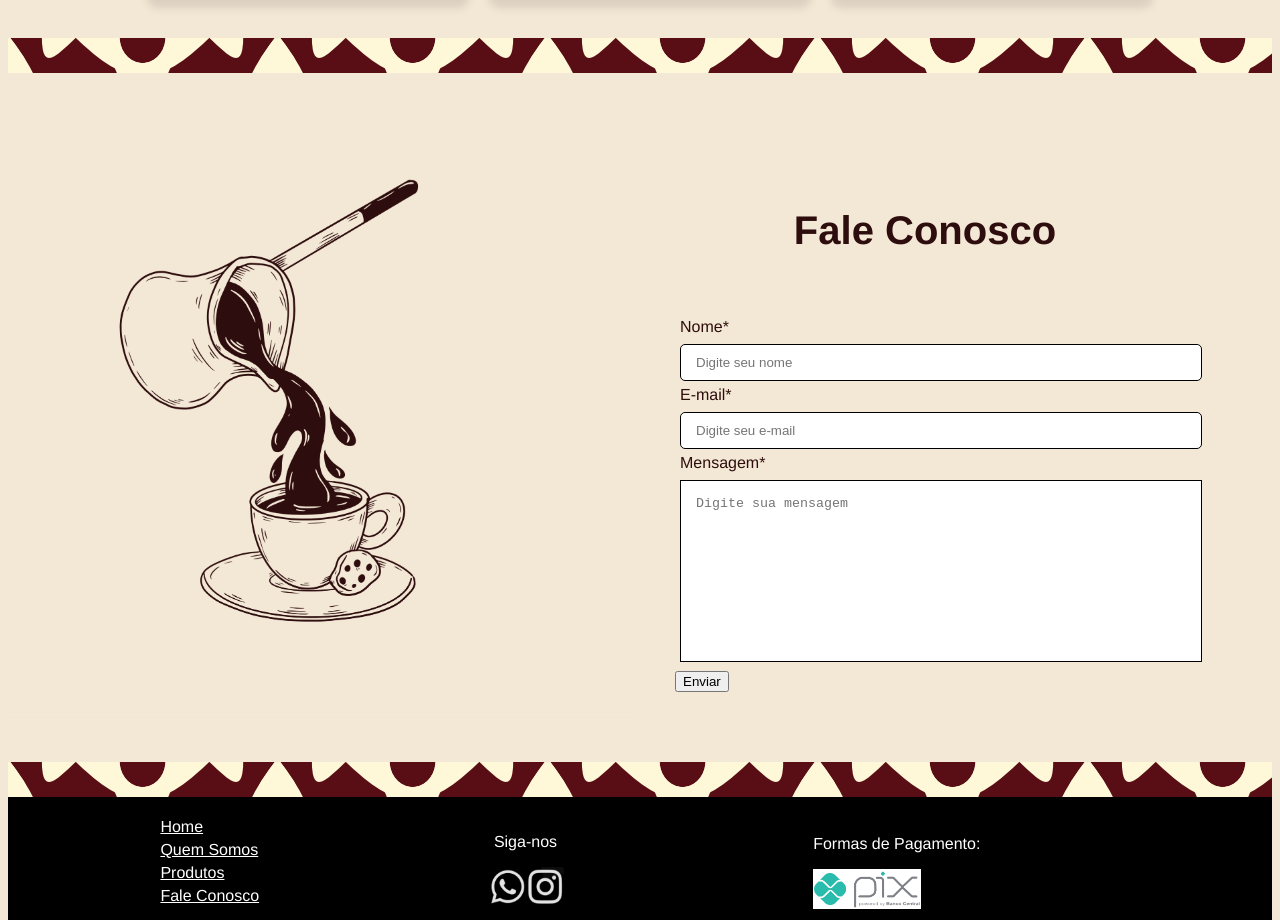
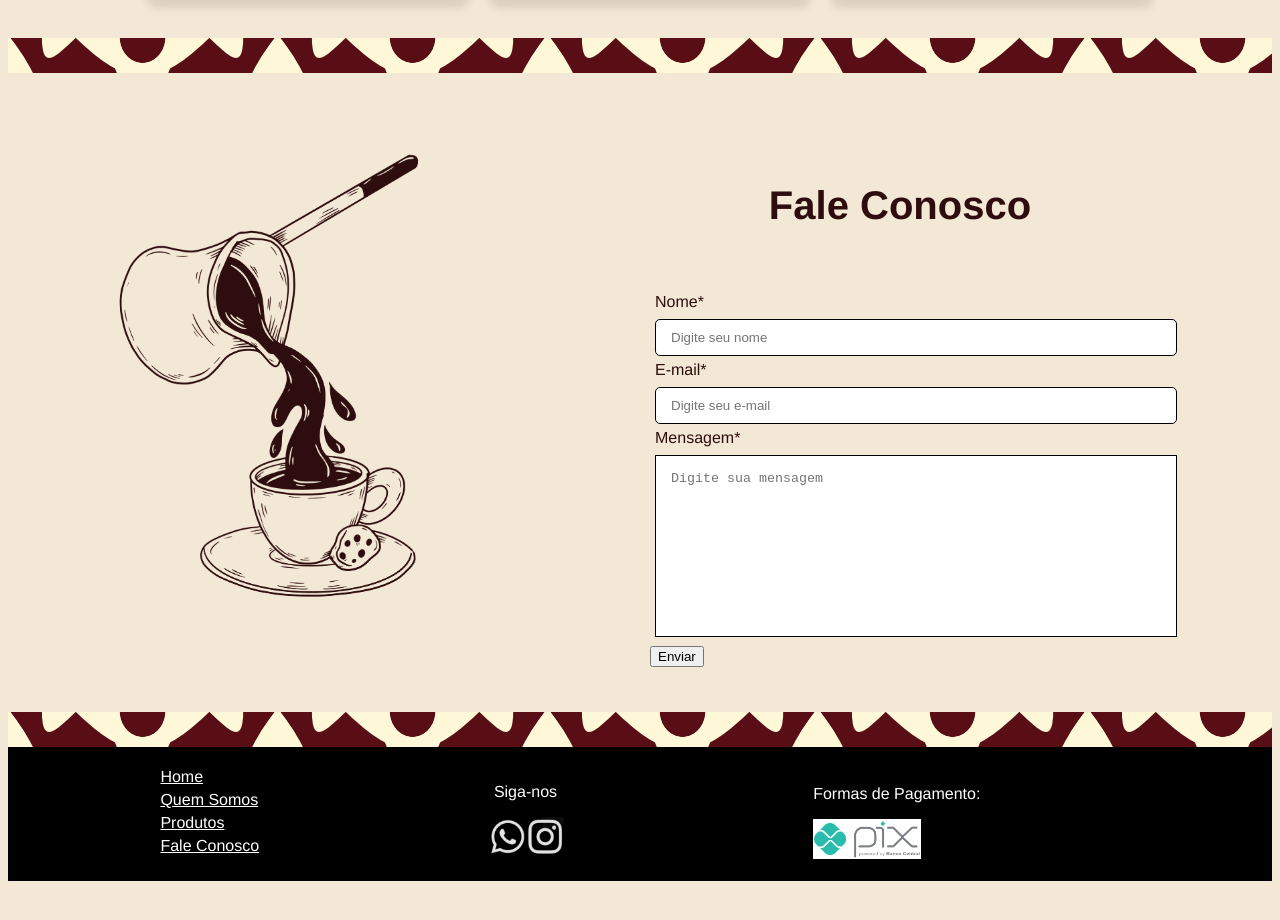
Before and after one commit to alikamel22/cafe22-website, a React (Vite) app: page / in a window 1280 px wide. Shown: the part 2093-3013 px from the top of the page. After the commit the page ends 2982 px from the top, so only its background shows below. Built offline with nearby package versions, Linux system fonts and the light colour scheme.

Commit message:
config de deploy

```diff
--- a/src/Components/Faleconosco/faleconosco.css
+++ b/src/Components/Faleconosco/faleconosco.css
@@ -27,10 +27,10 @@
 .container-faleconosco {
     max-width: 500px;
     width: auto;
-    padding: 25px;
     border-radius: 8px;
     box-shadow: 0 0 10px rgba(0, 0, 0, 0.2%);
     margin: 15px;
+    padding-right: 20px;
 }
 
 .container-faleconosco h2{
```
